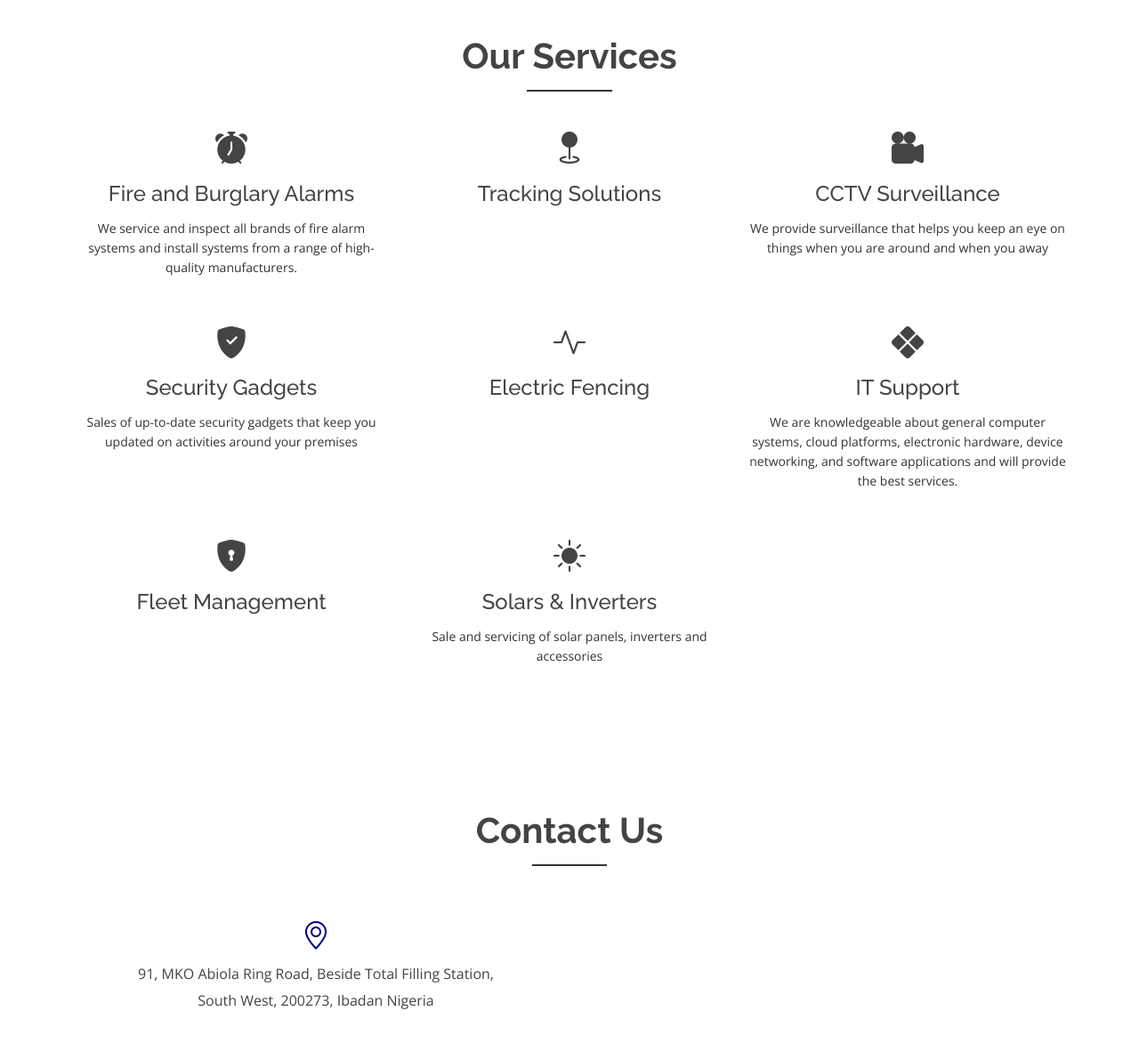
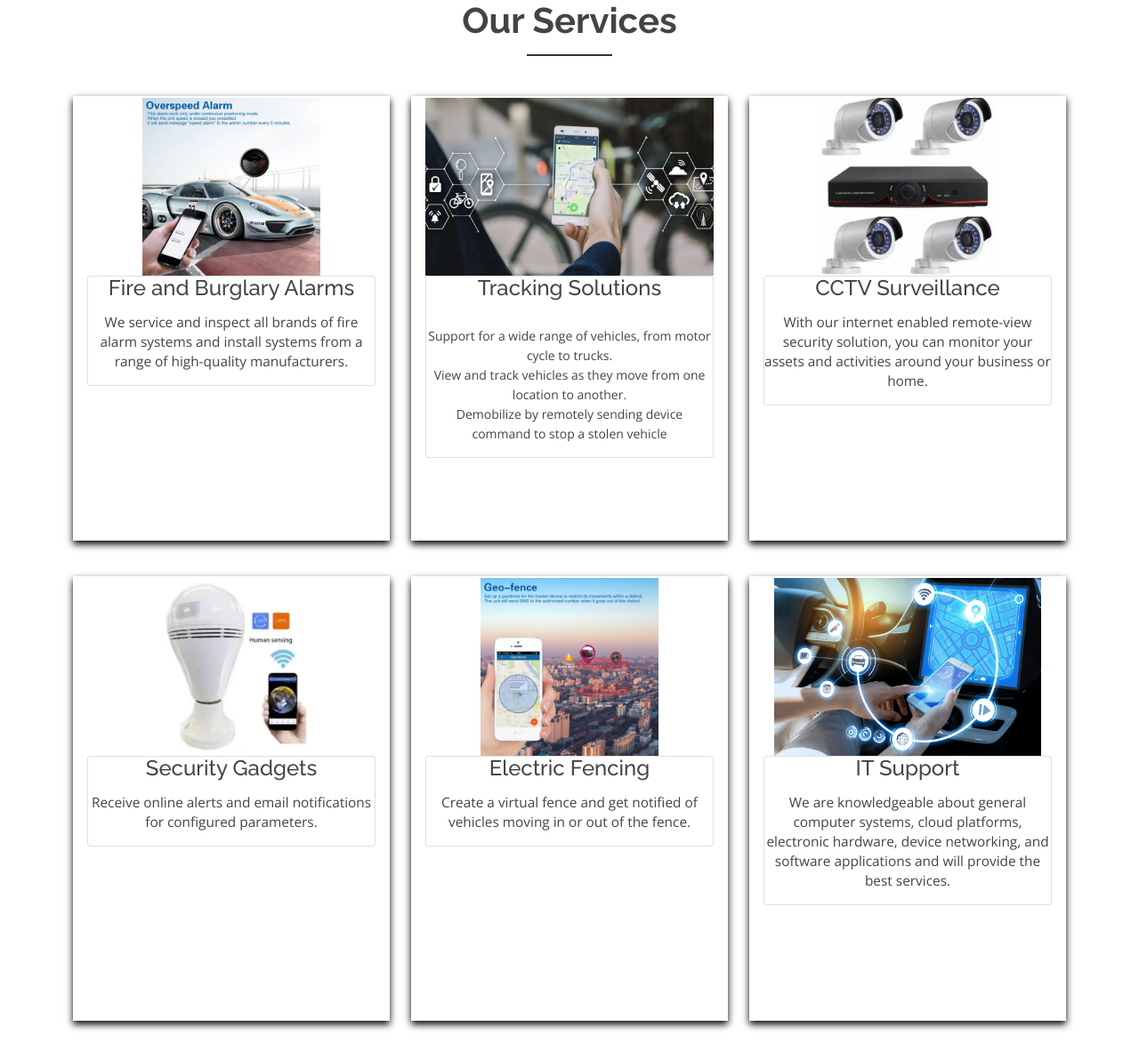
Before and after one commit to meenarh/LeoTrackIt, a plain HTML site: page index.html in a window 1280 px wide. Shown: the part 1627-2800 px from the top of the page at 89% size. Drawn offline with nearby package versions, Linux system fonts and the light colour scheme.

Commit message:
add files

```diff
--- a/assets/css/style.css
+++ b/assets/css/style.css
@@ -245,7 +245,7 @@ div#preloader {
   font-weight: bold;
 }
 #header .logo h1 a, #header .logo h1 a:hover {
-  color: yellow;
+  color: orange;
   text-decoration: none;
 }
 #header .logo img {
@@ -321,7 +321,7 @@ div#preloader {
   margin-left: 5px;
 }
 .navbar a:hover, .navbar .active, .navbar .active:focus, .navbar li:hover > a {
-  color: yellow;
+  color: orange;
 }
 .navbar .dropdown ul {
   display: block;
@@ -350,7 +350,7 @@ div#preloader {
   font-size: 12px;
 }
 .navbar .dropdown ul a:hover, .navbar .dropdown ul .active:hover, .navbar .dropdown ul li:hover > a {
-  color: yellow;
+  color: orange;
 }
 .navbar .dropdown:hover > ul {
   opacity: 1;
@@ -381,7 +381,7 @@ div#preloader {
 * Mobile Navigation
 */
 .mobile-nav-toggle {
-  color: #fff;
+  color: orange;
   font-size: 28px;
   cursor: pointer;
   display: none;
@@ -429,10 +429,10 @@ div#preloader {
 .navbar-mobile a, .navbar-mobile a:focus {
   padding: 10px 20px;
   font-size: 15px;
-  color: white;
+  color: navy;
 }
 .navbar-mobile a:hover, .navbar-mobile .active, .navbar-mobile li:hover > a {
-  color: navy;
+  color: black;
 }
 .navbar-mobile .getstarted, .navbar-mobile .getstarted:focus {
   margin: 15px;
@@ -664,6 +664,43 @@ div#preloader {
   color: #333;
   font-size: 14px;
 }
+
+
+.single-services{
+  left: 0;
+  width: 100%;
+  height: 100%;
+  object-fit: cover;
+  background-repeat: no-repeat;
+  background-size: cover;
+}
+
+.single-services .container{
+  padding: 2px 16px;
+  /* box-sizing: 0 8px 16px 0 black; */
+  height: 500px;
+}
+
+.single-services .container{
+  box-shadow: 0 4px 8px 0 black;
+}
+
+.single-services .container img{
+  height: 200px;
+}
+
+.single-services .container:hover{
+  transition: 0.3s;
+  box-shadow: 0 4px 8px 0 black;
+}
+
+.box-bg > h4, p{
+  opacity: 1.5;
+  font-size: 1.1em;
+  font-weight: 400;
+}
+
+
 
 /*--------------------------------------------------------------
 # Team
--- a/index.html
+++ b/index.html
@@ -10,6 +10,7 @@
           <meta content="CCTV Surveillance, Security Service, Tracking Solutions, Solar & Inverters" name="keywords">
 
           <!-- Favicons -->
+          <link rel="shortcut icon" href="assets/img/img/logo.jpeg" type="image/x-icon">
 
           <!-- Google Fonts -->
           <link href="https://fonts.googleapis.com/css?family=Open+Sans:300,400,400i,600,700|Raleway:300,400,400i,500,500i,700,800,900" rel="stylesheet">
@@ -34,7 +35,7 @@
             <div class="container d-flex justify-content-between">
 
               <div class="logo">
-              <h1><a href="index.html">Leo Track Technologies</a></h1>
+                <h1><a href="index.html"><img src="assets/img/img/logo.jpeg" alt="logo" width="100%" height="100%"></a></h1>
               </div>
 
               <nav id="navbar" class="navbar">
@@ -59,21 +60,20 @@
 
                 <div class="carousel-inner" role="listbox">
 
-                <div class="carousel-item active" style="background-image: url(assets/img/hero-carousel/1.jpg)">
+                  <div class="carousel-item active" style="background-image: url(assets/img/img/img.jpeg)">
                     <div class="carousel-container">
                       <div class="container">
-                      <h2 class="animate__animated animate__fadeInDown">Leo Track Technologies provides top-notch security and alarm gadgets and services for the benefits of our esteemed clients.
-                        Be sure that both you and your assets and properties are safe from harm with us. </h2>
+                        <h2 class="animate__animated animate__fadeInDown">Leo Track Technologies</h2>
+                        <p class="animate__animated animate__fadeInUp">We keep you right on track</p>
                         <a href="#about" class="btn-get-started scrollto animate__animated animate__fadeInUp">Get Started</a>
                       </div>
                     </div>
                   </div>
 
-                <div class="carousel-item" style="background-image: url(assets/img/hero-carousel/alarm.jpg)">
+                  <div class="carousel-item" style="background-image: url(assets/img/img/gps.jpeg)">
                     <div class="carousel-container">
                       <div class="container">
-                      <h2 class="animate__animated animate__fadeInDown">At Leo Track Technologies</h2>
-                      <p class="animate__animated animate__fadeInUp">Ensuring Security & Peace of Mind for You and Your Assets is our Priority</p>
+                        <h2 class="animate__animated animate__fadeInDown">With our state of the art equipments, you can monitor your assets and valuables 24/7 from your phone </h2>
                         <a href="#about" class="btn-get-started scrollto animate__animated animate__fadeInUp">Get Started</a>
                       </div>
                     </div>
@@ -111,7 +111,7 @@
                     <div class="well-left">
                       <div class="single-well">
                         <a href="#">
-                        <img src="assets/img/about/security.jpg" alt="">
+                          <img src="assets/img/img/gps1.jpeg" alt="">
                         </a>
                       </div>
                     </div>
@@ -124,7 +124,8 @@
                           <h4 class="sec-head">Security Services</h4>
                         </a>
                         <p>
-                          We provide a range of quality security services to ensure the safety of you, your family and assets.
+                          At Leo Track Technologies, we are IT professionals who monitors and maintains the computer systems and networks of an organisation.
+                          Leo Track Technologies provides technical assistance and support to employees and clients.
                         </p>
                         <ul>
                           <li>
@@ -170,72 +171,90 @@
                     </div>
                   </div>
                 </div>
+
                 <div class="row text-center">
                   <!-- Start Left services -->
                   <div class="col-md-4 col-sm-4 col-xs-12">
                     <div class="about-move">
                       <div class="services-details">
                         <div class="single-services">
-                        <a class="services-icon" href="#">
-                          <i class="bi bi-alarm-fill"></i>
-                        </a>
+                          <div class="container">
+                            <img src="assets/img/img/oalarm.jpeg" alt="">
+                            <div class="card">
                               <h4>Fire and Burglary Alarms</h4>
                               <p>
                                 We service and inspect all brands of fire alarm systems and install systems from a range of high-quality manufacturers.
                               </p>
                             </div>
                           </div>
-                    <!-- end about-details -->
-                  </div>
-                </div>
-                <div class="col-md-4 col-sm-4 col-xs-12">
-                  <div class="about-move">
-                    <div class="services-details">
-                      <div class="single-services">
-                        <a class="services-icon" href="#">
-                          <i class="bi bi-geo-fill"></i>
-                        </a>
-                        <h4>Tracking Solutions</h4>
-                        <p>
-
-                        </p>
                         </div>
                       </div>
                       <!-- end about-details -->
                     </div>
                   </div>
+
+                  <div class="col-md-4 col-sm-4 col-xs-12">
+                    <div class="about-move">
+                      <div class="services-details">
+                        <div class="single-services">
+                          <div class="container">
+                            <img src="assets/img/img/track.jpeg" alt="">
+                          <div class="card">
+                          <h4>Tracking Solutions</h4>
+                          <p>
+                            <ul>
+                              <li>Support for a wide range of vehicles, from motor cycle to trucks.</li>
+                              <li>View and track vehicles as they move from one location to another.</li>
+                              <li>Demobilize by remotely sending device command to stop a stolen vehicle</li>
+                            </ul>
+                          </p>
+                          </div>
+
+                        </div>
+                      </div>
+                      <!-- end about-details -->
+                    </div>
+                  </div>
+                  </div>
+
                   <div class="col-md-4 col-sm-4 col-xs-12">
                     <!-- end col-md-4 -->
                     <div class=" about-move">
                       <div class="services-details">
                         <div class="single-services">
-                        <a class="services-icon" href="#">
-                          <i class="bi bi-camera-reels-fill"></i>
-                        </a>
+                          <div class="container">
+                            <img src="assets/img/img/cctv1.jpeg" alt="">
+                          <div class="card">
                             <h4>CCTV Surveillance</h4>
                             <p>
-                          We provide surveillance that helps you keep an eye on things when you are around and when you away
+                              With our internet enabled remote-view security solution, you can monitor your assets and activities around your business or home.
                             </p>
+                          </div>
+
                         </div>
                       </div>
                       <!-- end about-details -->
                     </div>
                   </div>
+                  </div>
+
                   <div class="col-md-4 col-sm-4 col-xs-12">
                     <!-- end col-md-4 -->
                     <div class=" about-move">
                       <div class="services-details">
                         <div class="single-services">
-                        <a class="services-icon" href="#">
-                          <i class="bi bi-shield-fill-check"></i>
-                        </a>
+                          <div class="container">
+                            <img src="assets/img/img/sensor.jpeg" alt="">
+                          <div class="card">
                             <h4>Security Gadgets </h4>
                             <p>
-                          Sales of up-to-date security gadgets that keep you updated on activities around your premises
+                              Receive online alerts and email notifications for configured parameters.
                             </p>
                           </div>
                         </div>
+                      </div>
                       <!-- end about-details -->
+                    </div>
                     </div>
                   </div>
                   <!-- End Left services -->
@@ -244,16 +263,19 @@
                     <div class=" about-move">
                       <div class="services-details">
                         <div class="single-services">
-                        <a class="services-icon" href="#">
-                          <i class="bi bi-activity"></i>
-                        </a>
+                          <div class="container">
+                            <img src="assets/img/img/fence.jpeg" alt="">
+                          <div class="card">
                           <h4>Electric Fencing</h4>
                             <p>
+                              Create a virtual fence and get notified of vehicles moving in or out of the fence.
+                            </p>
+                          </div>
 
-                        </p>
                         </div>
                       </div>
                       <!-- end about-details -->
+                    </div>
                   </div>
                   </div>
                   <!-- End Left services -->
@@ -262,16 +284,19 @@
                     <div class=" about-move">
                       <div class="services-details">
                         <div class="single-services">
-                        <a class="services-icon" href="#">
-                          <i class="bi bi-x-diamond-fill"></i>
-                        </a>
+                          <div class="container">
+                            <img src="assets/img/img/tracks.jpeg" alt="">
+                          <div class="card">
                             <h4>IT Support</h4>
                             <p>
                               We are knowledgeable about general computer systems, cloud platforms, electronic hardware, device networking, and software applications and will provide the best services.
                             </p>
                           </div>
+
+                        </div>
                       </div>
                       <!-- end about-details -->
+                    </div>
                   </div>
                   </div>
                   <!-- End Left services -->
@@ -280,16 +305,19 @@
                     <div class=" about-move">
                       <div class="services-details">
                         <div class="single-services">
-                        <a class="services-icon" href="#">
-                          <i class="bi bi-shield-lock-fill"></i>
-                        </a>
+                          <div class="container">
+                            <img src="assets/img/img/fleet.jpeg" alt="">
+                          <div class="card">
                             <h4>Fleet Management</h4>
                             <p>
+                            Superb online tracking platform with fleet management capabilities
+                            </p>
+                          </div>
 
-                        </p>
                         </div>
                       </div>
                       <!-- end about-details -->
+                    </div>
                     </div>
                   </div>
                   <!-- End Left services -->
@@ -298,13 +326,16 @@
                     <div class=" about-move">
                       <div class="services-details">
                         <div class="single-services">
-                        <a class="services-icon" href="#">
-                          <i class="bi bi-sun-fill"></i>
-                        </a>
+                          <div class="container">
+                            <img src="assets/img/img/solar.jpeg" alt="">
+                          <div class="card">
                             <h4>Solars & Inverters</h4>
                             <p>
                               Sale and servicing of solar panels, inverters and accessories
                             </p>
+                          </div>
+
+                        </div>
                         </div>
                       </div>
                       <!-- end about-details -->
@@ -388,7 +419,8 @@
                 <div class="footer-content">
                   <div class="footer-head">
                     <div class="footer-logo">
-                    <h2>Leo Track Technologies</h2>
+                      <img src="assets/img/img/logo.jpeg" width="80px" height="80px" alt="">
+                      <h2 style="color: navy;">Leo Track Technologies</h2>
                     </div>
                   <div class="footer-icons">
                       <ul>
@@ -442,6 +474,7 @@
       <div id="preloader"></div>
       <a href="#" class="back-to-top d-flex align-items-center justify-content-center"><i class="bi bi-arrow-up-short"></i></a>
 
+
       <!-- Vendor JS Files -->
       <script src="assets/vendor/bootstrap/js/bootstrap.bundle.min.js"></script>
       <script src="assets/vendor/glightbox/js/glightbox.min.js"></script>
```
Also changed, not shown: assets/img/img/about.jpeg (added), assets/img/img/cctv.jpeg (added), assets/img/img/cctv1.jpeg (added), assets/img/img/fence.jpeg (added), assets/img/img/fleet.jpeg (added), assets/img/img/gps.jpeg (added), assets/img/img/gps1.jpeg (added), assets/img/img/img.jpeg (added), assets/img/img/logo.jpeg (added), assets/img/img/oalarm.jpeg (added), assets/img/img/sensor.jpeg (added), assets/img/img/solar.jpeg (added), assets/img/img/track.jpeg (added), assets/img/img/tracks.jpeg (added). Lines whose indentation alone changed are shown as unchanged.
